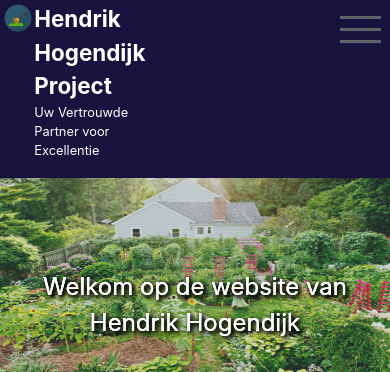
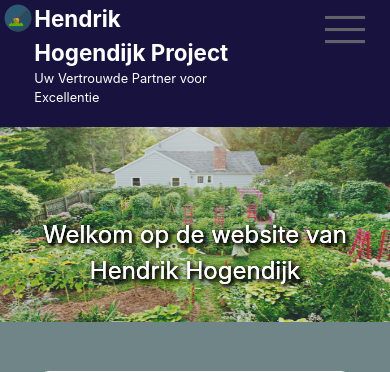
Before and after one commit to TristanvanBuuren/klant-opdracht-module-4, a PHP site: page /klant-opdracht-module-4/ in a window 390 px wide. Shown: the top 372 px of the page. Run offline with PHP 8.4, Linux system fonts and the light colour scheme; data comes from the database, SQL or seed files in the repository.

Commit message:
small mobile fix

```diff
--- a/assets/css/style.css
+++ b/assets/css/style.css
@@ -110,6 +110,15 @@
 }
 
 @media (max-width: 768px) {
+    .e {
+        display: flex;
+        width: 60vw;
+    }
+
+    .f {
+        display: none;
+    }
+
   .dropdown {
     margin-left: 20vw;
 
```
